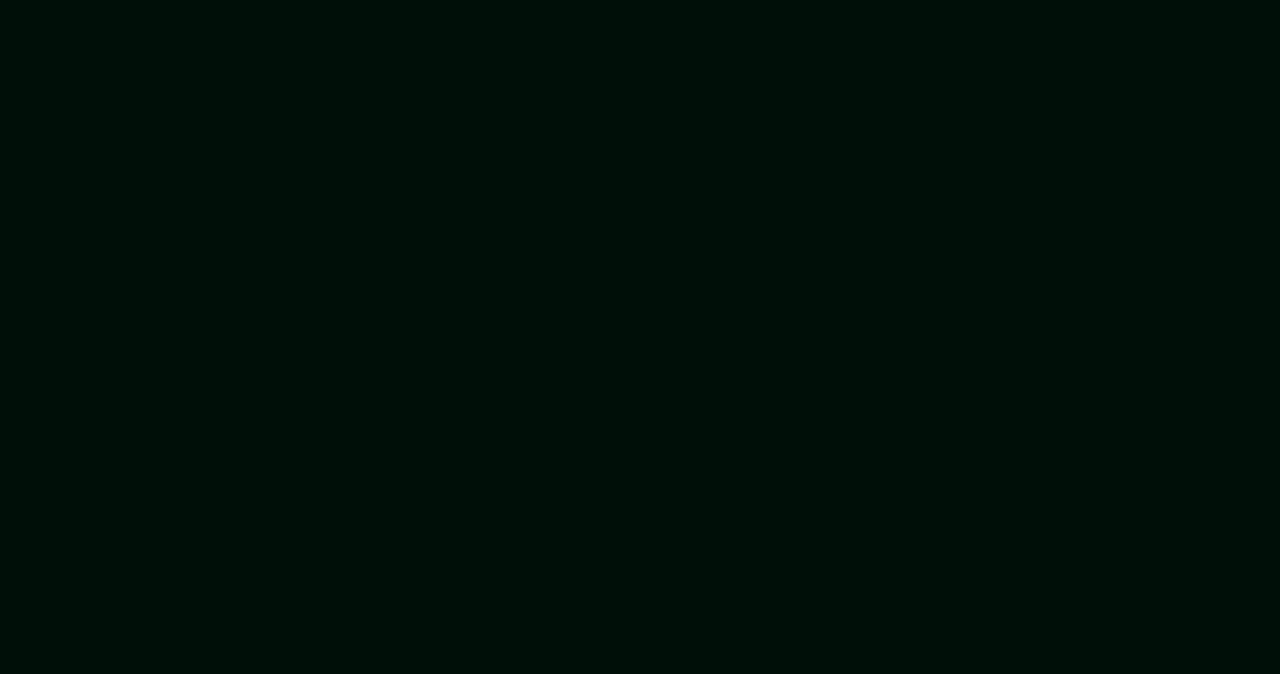
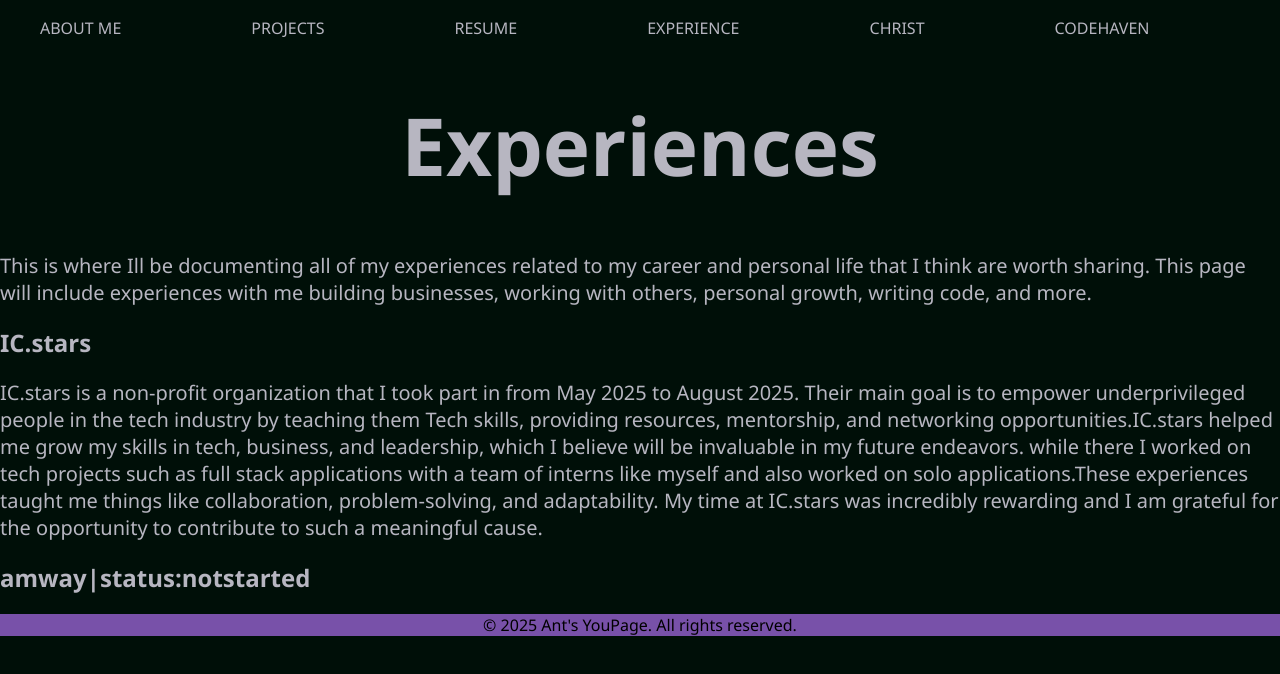
Before and after one commit to asimmons777/Antsyoupage, a React (Vite) app in the folder youpage-app/: page /experience in a window 1280 px wide. Before the commit this address had no page. Shown: the top 674 px of the page. Built offline with nearby package versions, Linux system fonts and the light colour scheme.

Commit message:
added the experience page into the website(further detail required just basic ui)

```diff
--- a/youpage-app/src/App.tsx
+++ b/youpage-app/src/App.tsx
@@ -3,6 +3,7 @@
 import YouPage from './pages/YouPage'; // Import the main page component
 import AboutMe from './pages/AboutMe';
 import Projects from './pages/Projects';
+import Experience from './pages/Experience';
 
 // Root App component – acts as a simple wrapper. Useful expansion point later
 // (e.g., add routing, global context providers, error boundaries, theme, etc.).
@@ -12,6 +13,7 @@
             <Route path="/" element={<YouPage />} />
             <Route path="/about" element={<AboutMe />} />
             <Route path="/projects" element={<Projects />} />
+            <Route path="/experience" element={<Experience />} />
         </Routes>
     </BrowserRouter>
 );
--- a/youpage-app/src/components/NavBar.tsx
+++ b/youpage-app/src/components/NavBar.tsx
@@ -32,6 +32,14 @@
         );
       }
 
+      if (label === 'EXPERIENCE') {
+        return (
+          <Link key={label} to='/experience'>
+            {label}
+            </Link>
+        );
+      }
+
       return (
         <button
           key={label} // Stable key helps React reconcile list efficiently
--- /dev/null
+++ b/youpage-app/src/pages/Experience.tsx
@@ -0,0 +1,27 @@
+import React from "react";
+import NavBar from "../components/NavBar";
+import Footer from "../components/Footer";
+import './landingpage.css';
+
+const Experience: React.FC = () => {
+    return (
+        <>
+            <NavBar/>
+            <main id="Experience-main">
+                <h1>Experiences</h1>
+                <p>This is where Ill be documenting all of my experiences
+                related to my career and personal life that I think are worth sharing. This page will include experiences with me
+                building businesses, working with others, personal growth,
+                writing code, and more.</p>
+                <h2>IC.stars</h2>
+                <p>IC.stars is a non-profit organization that I took
+                part in from May 2025 to August 2025. Their main goal is to empower underprivileged people in the tech industry by teaching them Tech skills, providing resources, mentorship, and networking opportunities.IC.stars helped me grow my skills in tech, business, and leadership, which I believe will be invaluable in my future endeavors. while there I worked on tech projects such as full stack applications with a team of interns like myself and also worked on solo applications.These experiences taught me things like collaboration, problem-solving, and adaptability. My time at IC.stars was incredibly rewarding and I am grateful for the opportunity to contribute to such a meaningful cause.</p>
+                <h2>amway|status:notstarted</h2>
+
+                </main>
+            <Footer/>
+            </>
+    );
+};
+
+export default Experience;
```
